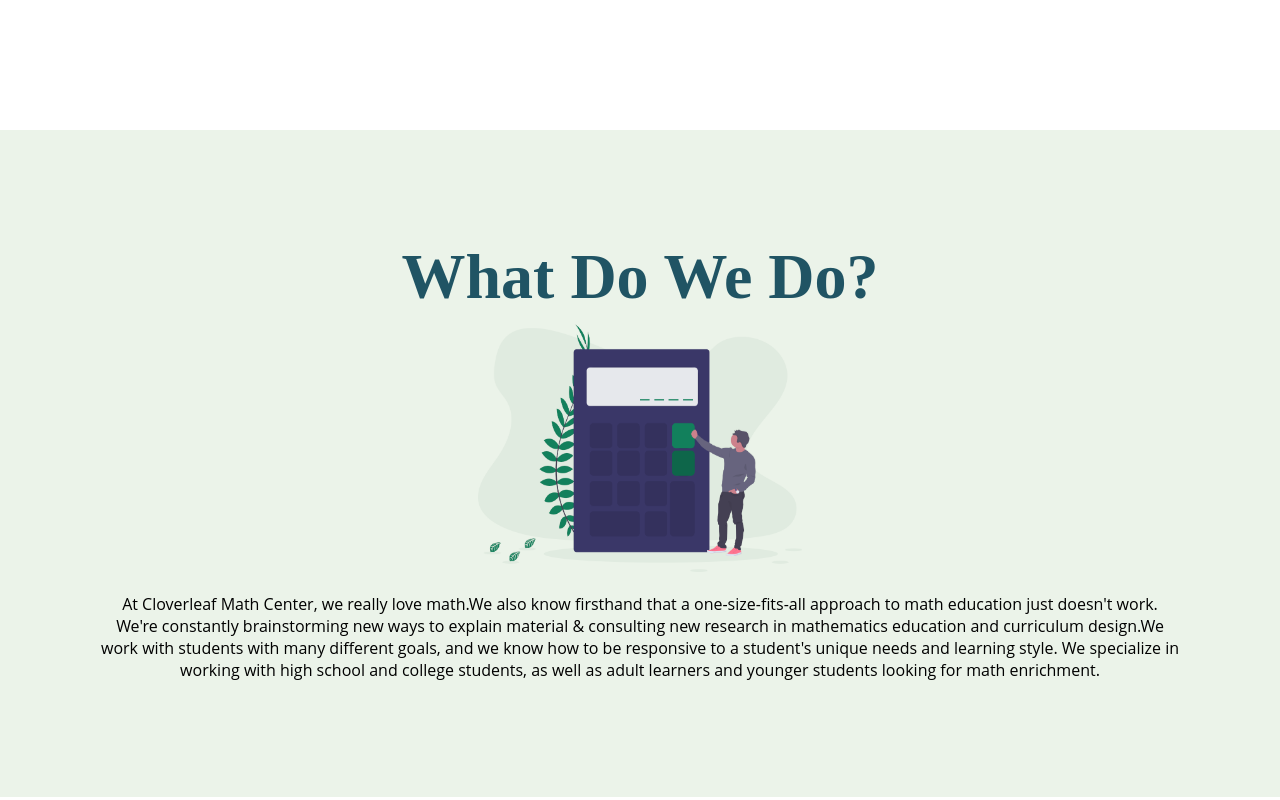
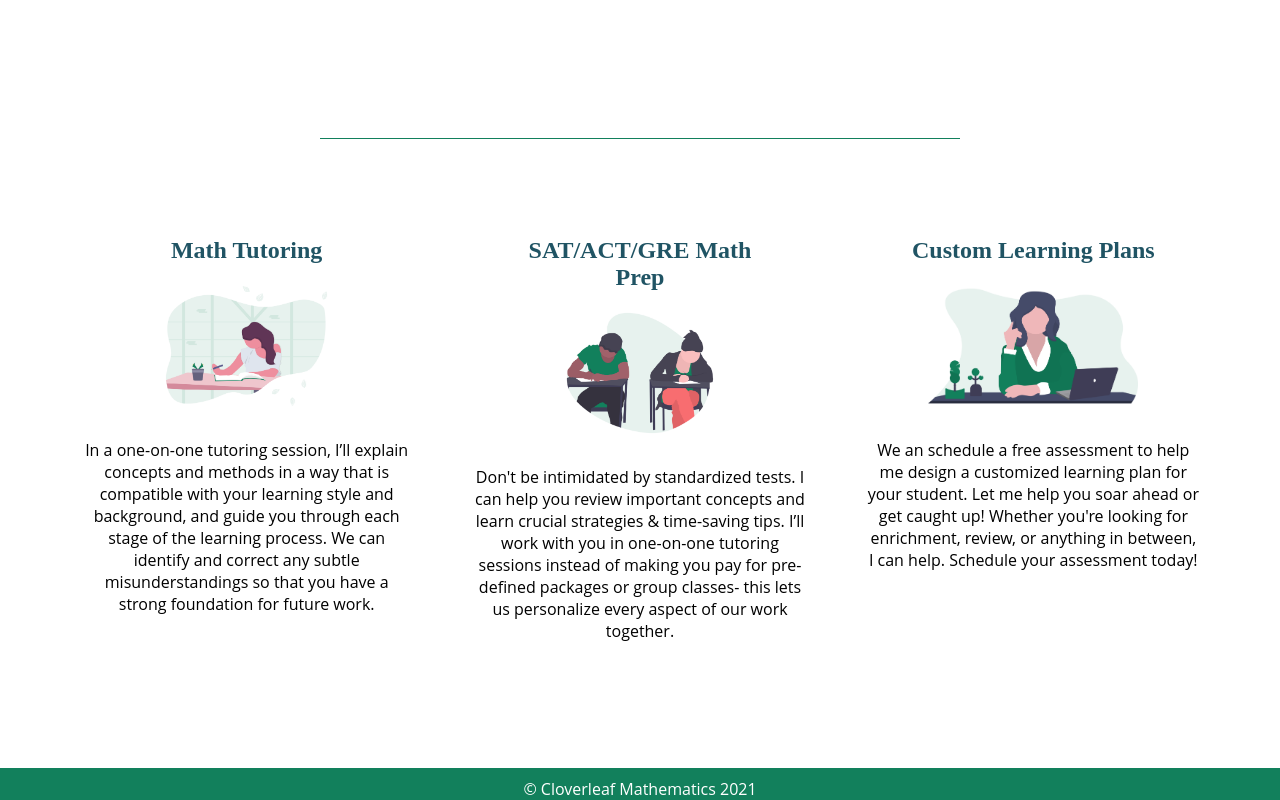
Before and after one commit to alyesque/next-cloverleaf, a Next.js app: page / in a window 1280 px wide. Shown: the part 660-1460 px from the top of the page. Built offline with nearby package versions, Linux system fonts and the light colour scheme.

Commit message:
updating content

```diff
--- a/pages/about.js
+++ b/pages/about.js
@@ -11,7 +11,7 @@
                 <div className="left1">
                     <h1 className='h1Big'>
                         How It Works</h1>
-                    <p> All sessions are one-on-one to ensure the session is as productive as possible. I offer a free assessment for new students as a diagnostic tool to help us in our work. I can provide curricular materials and additional homework problems if desired.
+                    <p> All sessions are one-on-one to ensure the session is as productive as possible. I offer a free assessment for new students as a diagnostic tool to help us in our work. I can provide curricular materials and additional homework problems if desired. <br></br><br></br>Both online and in-person sessions are available. In-person sessions take place in the Eugene/Springfield, OR area. All sessions cost $50/hour.
                     </p>
 
                 </div>
--- a/pages/article/[id]/index.js
+++ b/pages/article/[id]/index.js
@@ -1,6 +1,6 @@
 import { useRouter } from "next/dist/client/router"
 
-const article = ({ articles }) => {
+const Article = ({ articles }) => {
     const router = useRouter()
     const { id, content } = router.query
     console.log(articles[id])
@@ -29,4 +29,4 @@
     }
 }
 
-export default article
+export default Article
--- a/pages/index.js
+++ b/pages/index.js
@@ -14,33 +14,36 @@
           <div className="left1">
             <h1 className='h1Big'>
               Private Math Lessons</h1>
-            <p> Keep your math skills sharp! Our math experts work with high school & college students and adult learners to help them achieve their goals! </p>
+            <p> Keep your math skills sharp! I work with K-12 students, college students, and adult learners to help them achieve their goals. I can help with homework and class content, or I can design a custom learning plan for your student. Both online and in-person sessions are available.
+            </p>
             <button> <Link href='/contact'> Request A Consultation </Link> </button>
           </div>
           <div className="right1">
             <img src='./images/testart.png' className="sectionimage" />
           </div>
         </section>
-        <section className="about">
+        {/* <section className="about">
           <h1 className='h1Big'> What Do We Do? </h1>
           <img src='./images/team.png' className="medimg" />
           <p> At Cloverleaf Math Center, we really love math.We also know firsthand that a one-size-fits-all approach to math education just doesn't work. We're constantly brainstorming new ways to explain material & consulting new research in mathematics education and curriculum design.We work with students with many different goals, and we know how to be responsive to a student's unique needs and learning style. We specialize in working with high school and college students, as well as adult learners and younger students looking for math enrichment. </p>
-        </section>
+        </section> */}
+        <hr className='hrHome' />
         <section className="flex list">
           <div className="left1">
             <h2> Math Tutoring </h2>
             <img src='./images/meeting.png' className="smallimg" />
-            <p> In a one-on-one tutoring session, we'll explain concepts and methods in a way that is compatible with the student's learning style and background, and guide the student through each stage of the learning process.We can identify and correct any subtle misunderstandings so that the student has a strong for foundation for future work.</p>
+            <p> In a one-on-one tutoring session, I’ll explain concepts and methods in a way that is compatible with your learning style and background, and guide you through each stage of the learning process. We can identify and correct any subtle misunderstandings so that you have a strong foundation for future work.</p>
           </div>
           <div className="right1">
             <h2> SAT/ACT/GRE Math Prep </h2>
             <img src='./images/meeting1.png' className="smallimg" />
-            <p> Don't be intimidated by standardized tests. We'll help you review important concepts and learn crucial strategies & time-saving tips.We work with you in one-on-one tutoring sessions instead of making you pay for pre-defined packages or group classes- this lets us personalize every aspect of our work together.</p>
+            <p> Don't be intimidated by standardized tests. I can help you review important concepts and learn crucial strategies & time-saving tips. I’ll work with you in one-on-one tutoring sessions instead of making you pay for pre-defined packages or group classes- this lets us personalize every aspect of our work together.
+            </p>
           </div>
           <div className="right1">
             <h2>Custom Learning Plans</h2>
             <img src='./images/meeting2.png' className="smallimg" />
-            <p>We can schedule a free assessment to help us design a customized learning plan for your student.Let us help you soar ahead or get caught up!Whether you're looking for enrichment, review, or anything in between, we can help. schedule your assesment today!</p>
+            <p>We an schedule a free assessment to help me design a customized learning plan for your student. Let me help you soar ahead or get caught up! Whether you're looking for enrichment, review, or anything in between, I can help. Schedule your assessment today!</p>
           </div>
         </section>
       </main>
--- a/styles/globals.css
+++ b/styles/globals.css
@@ -469,3 +469,16 @@
 	background-color: #EBF3E9;
 }
 }
+
+.hrHome {
+	border: none;
+	border-top: 1px solid #12805C;
+	width: 50%;
+}
+
+.contactInfo {
+	text-align: center;
+	width: 50%;
+	margin: 0 auto;
+	padding-top: 50px;
+}
```
Also changed, not shown: pages/contact.js (+13 -1 lines).
